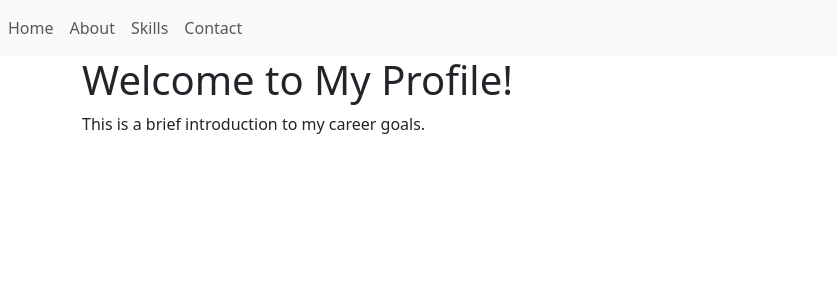
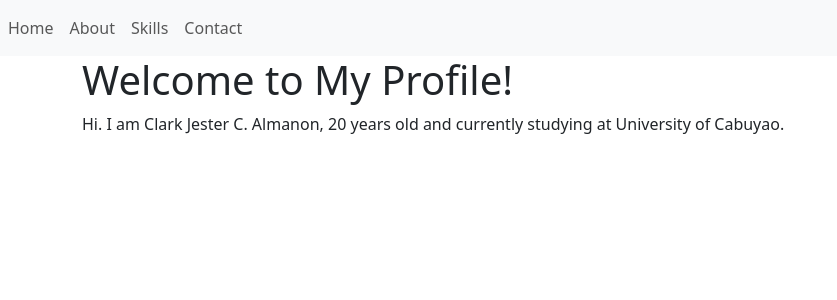
Before and after one commit to Clarky01/Web-Page, a React (Create React App) app: page / in a window 1280 px wide. Shown: the top 300 px of the page, without its empty margins (0-837 px from the left). Built offline with nearby package versions, Linux system fonts and the light colour scheme.

Commit message:
Update Home.js

```diff
--- a/src/components/Home.js
+++ b/src/components/Home.js
@@ -4,7 +4,7 @@ const Home = () => {
   return (
     <div className="container">
       <h1>Welcome to My Profile!</h1>
-      <p>This is a brief introduction to my career goals.</p>
+      <p>Hi. I am Clark Jester C. Almanon, 20 years old and currently studying at University of Cabuyao.</p>
     </div>
   );
 }
```
